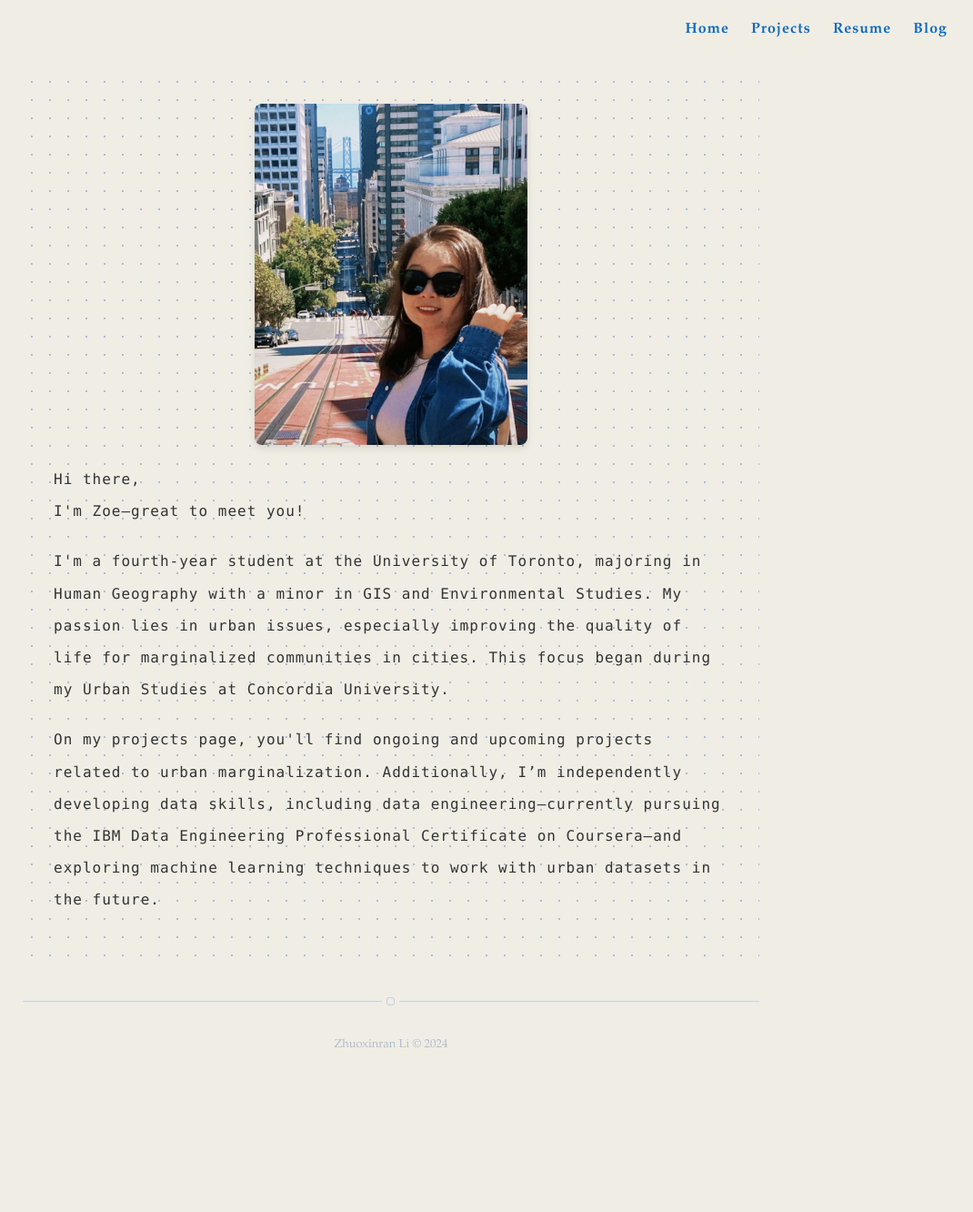
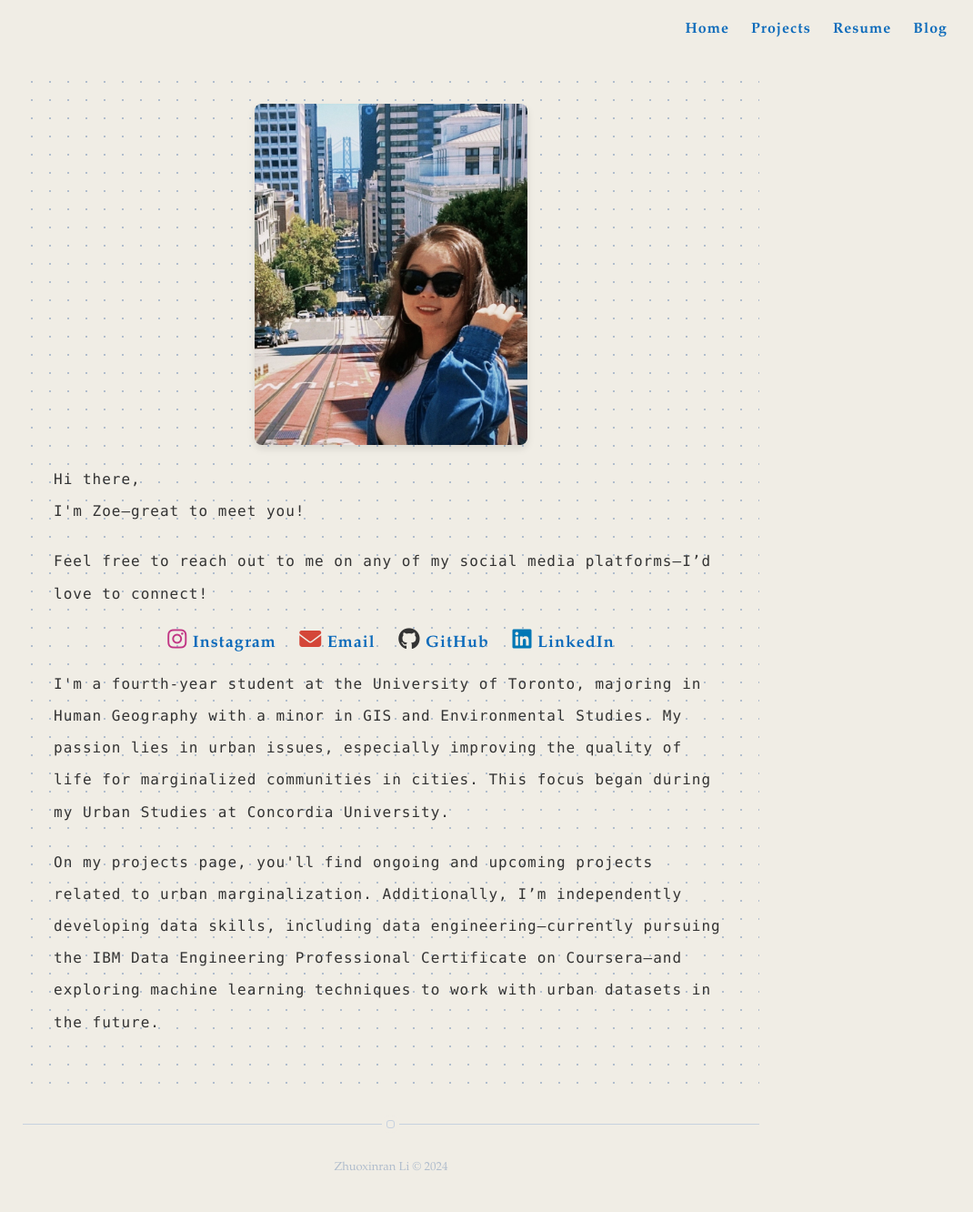
Before and after one commit to zoezxrli/zoezxrli.github.io, a Jekyll site: the page built from about.md, in a window 1280 px wide. Shown: the whole page at 91% size, without its empty margins (210-1280 px from the left). Built offline with Jekyll 4.4.1, drawn with Linux system fonts in a browser that asks for light colours; nearby versions of some CDN libraries; before the commit the page ends 1197 px from its top, so only the background shows below that.

Commit message:
add social links

```diff
--- a/about.md
+++ b/about.md
@@ -11,6 +11,28 @@ permanantlink: /About/
 <p>Hi there,<br>
 I'm Zoe—great to meet you!</p>
 
+<p>Feel free to reach out to me on any of my social media platforms—I’d love to connect!</p>
+
+<!-- Social Links Section -->
+<div class="social-links" style="text-align: center;">
+    <!-- Instagram -->
+    <a href="https://www.instagram.com/yigezhuoe/" target="_blank" style="text-decoration: none; margin-right: 20px; font-weight: bold; font-size: 18px;">
+        <i class="fab fa-instagram" style="font-size: 24px; color: #C13584;"></i> Instagram
+    </a>
+    <!-- Email -->
+    <a href="mailto:zhuoxinran.li@mail.utoronto.ca" style="text-decoration: none; margin-right: 20px; font-weight: bold; font-size: 18px;">
+        <i class="fas fa-envelope" style="font-size: 24px; color: #D44638;"></i> Email
+    </a>
+    <!-- GitHub -->
+    <a href="https://github.com/zoezxrli?tab=repositories" target="_blank" style="text-decoration: none; margin-right: 20px; font-weight: bold; font-size: 18px;">
+        <i class="fab fa-github" style="font-size: 24px; color: #333;"></i> GitHub
+    </a>
+    <!-- LinkedIn -->
+    <a href="https://www.linkedin.com/in/zhuoxinranli/" target="_blank" style="text-decoration: none; font-weight: bold; font-size: 18px;">
+        <i class="fab fa-linkedin" style="font-size: 24px; color: #0077B5;"></i> LinkedIn
+    </a>
+</div>
+
 <p>I'm a fourth-year student at the University of Toronto, majoring in Human Geography with a minor in GIS and Environmental Studies. My passion lies in urban issues, especially improving the quality of life for marginalized communities in cities. This focus began during my Urban Studies at Concordia University.</p>
 
 <p>On my projects page, you'll find ongoing and upcoming projects related to urban marginalization. Additionally, I’m independently developing data skills, including data engineering—currently pursuing the IBM Data Engineering Professional Certificate on Coursera—and exploring machine learning techniques to work with urban datasets in the future.</p>
```
